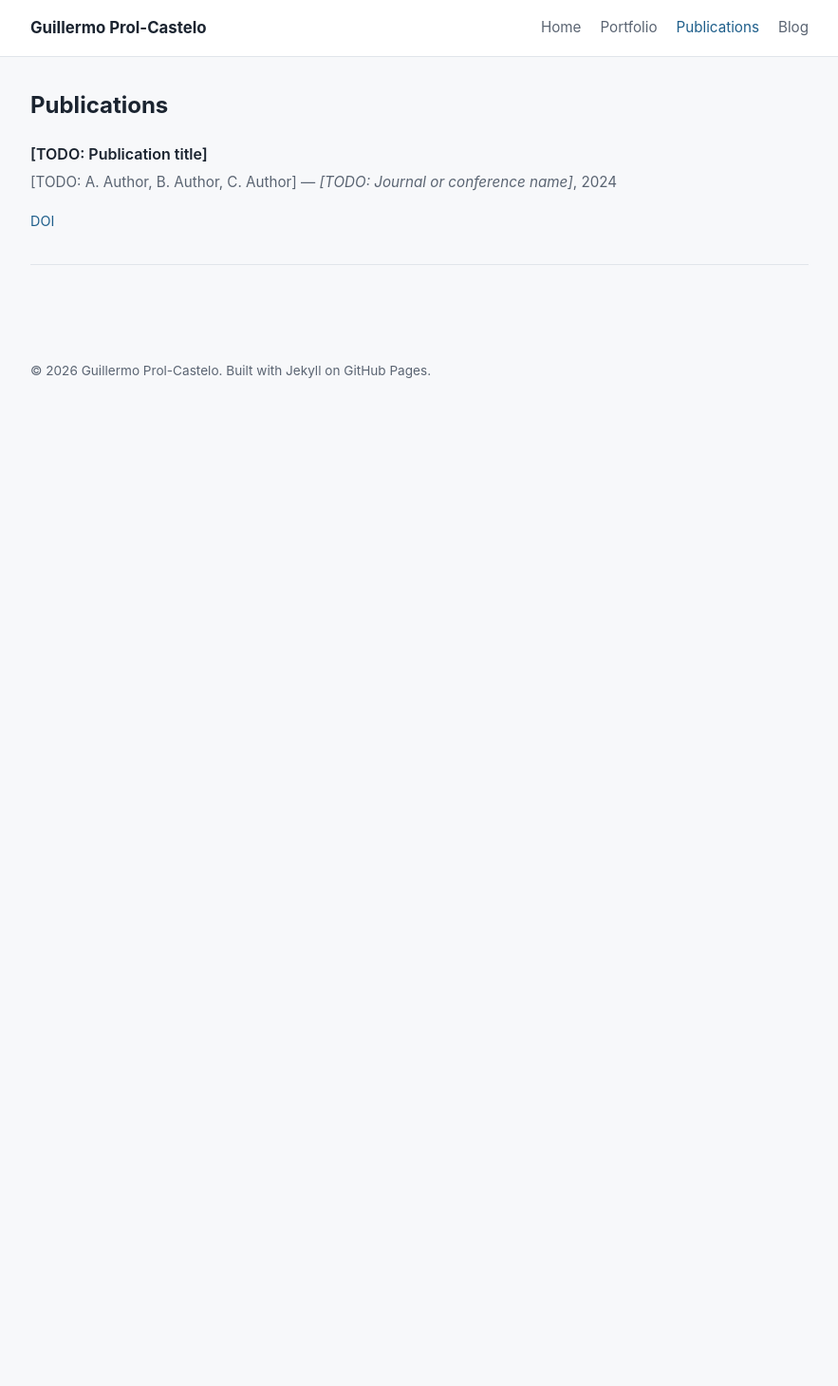
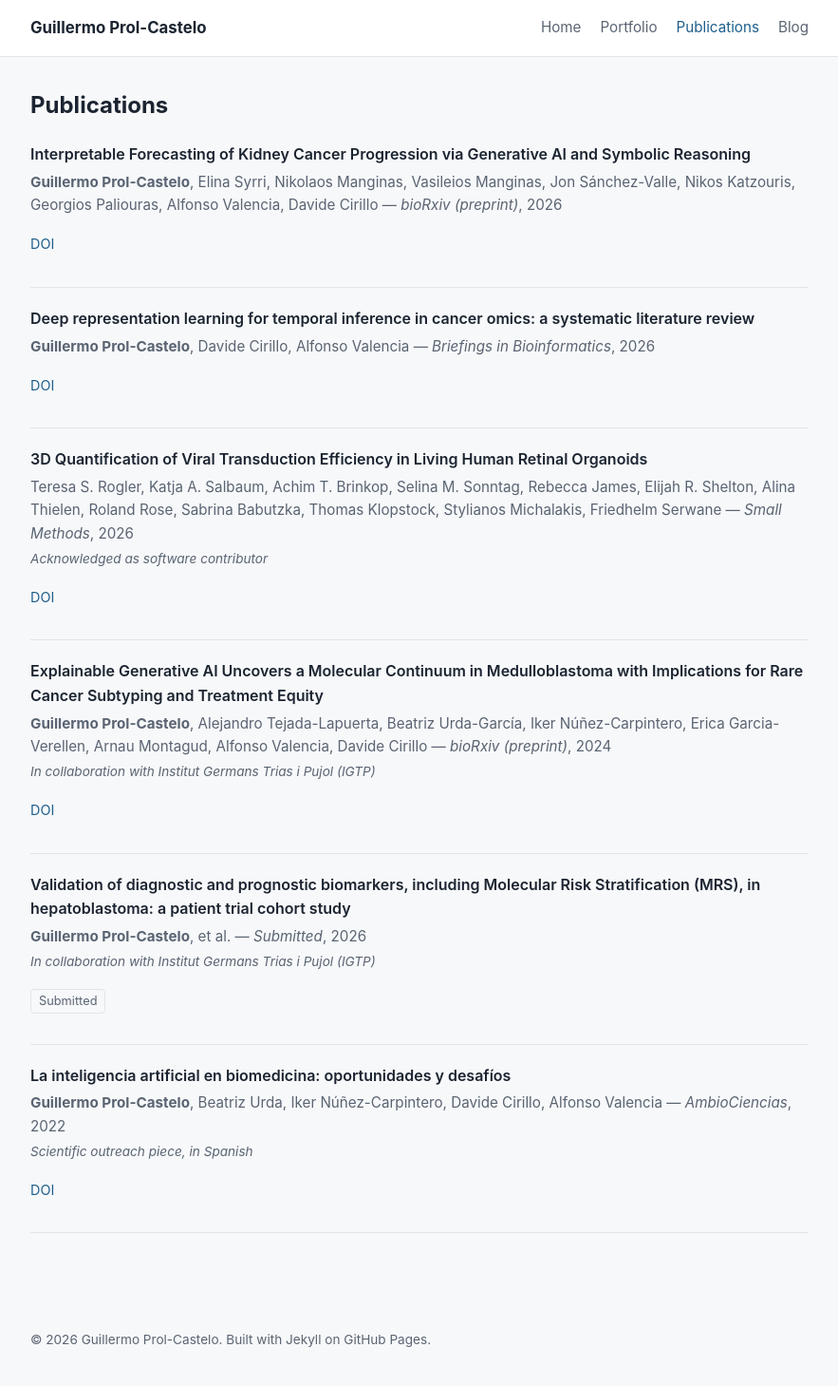
Before and after one commit to gprolcastelo/gpcastelo.github.io, a Jekyll site: the page built from publications.md, in a window 1280 px wide. Shown: the whole page at 95% size, without its empty margins (198-1081 px from the left). Built offline with Jekyll 4.4.1, drawn with Linux system fonts in a browser that asks for light colours; before the commit the page ends 900 px from its top, so only the background shows below that.

Commit message:
Fill in real publications from CV
Populate _data/publications.yml with the six publications listed in
CV.pdf. Author lists and venues were cross-checked against Crossref
metadata for each DOI, which also resolved an ambiguity in the CV's
two-column layout: the AmbioCiencias DOI belongs to the Spanish
outreach piece, not the hepatoblastoma study (which is unpublished/
submitted and has no DOI yet).

Extend publications.md to render an optional per-entry note (e.g.
contributor role, collaboration credit) and a "Submitted" status
badge for work without a DOI, and bold the CV owner's name within
each author list.

```diff
--- a/_data/publications.yml
+++ b/_data/publications.yml
@@ -1,7 +1,43 @@
-# Add one entry per publication. doi_url and pdf_url are optional — omit or leave blank if not applicable.
-- title: "[TODO: Publication title]"
-  authors: "[TODO: A. Author, B. Author, C. Author]"
-  venue: "[TODO: Journal or conference name]"
+# One entry per publication, most recent first.
+# doi_url / pdf_url optional. `status` is used instead of doi_url for unpublished work.
+# `note` is optional small-print context (e.g. contributor role).
+
+- title: "Interpretable Forecasting of Kidney Cancer Progression via Generative AI and Symbolic Reasoning"
+  authors: "Guillermo Prol-Castelo, Elina Syrri, Nikolaos Manginas, Vasileios Manginas, Jon Sánchez-Valle, Nikos Katzouris, Georgios Paliouras, Alfonso Valencia, Davide Cirillo"
+  venue: "bioRxiv (preprint)"
+  year: 2026
+  doi_url: "https://doi.org/10.64898/2026.08.23.746526"
+
+- title: "Deep representation learning for temporal inference in cancer omics: a systematic literature review"
+  authors: "Guillermo Prol-Castelo, Davide Cirillo, Alfonso Valencia"
+  venue: "Briefings in Bioinformatics"
+  year: 2026
+  doi_url: "https://doi.org/10.1093/bib/bbag147"
+
+- title: "3D Quantification of Viral Transduction Efficiency in Living Human Retinal Organoids"
+  authors: "Teresa S. Rogler, Katja A. Salbaum, Achim T. Brinkop, Selina M. Sonntag, Rebecca James, Elijah R. Shelton, Alina Thielen, Roland Rose, Sabrina Babutzka, Thomas Klopstock, Stylianos Michalakis, Friedhelm Serwane"
+  venue: "Small Methods"
+  year: 2026
+  doi_url: "https://doi.org/10.1002/smtd.202401050"
+  note: "Acknowledged as software contributor"
+
+- title: "Explainable Generative AI Uncovers a Molecular Continuum in Medulloblastoma with Implications for Rare Cancer Subtyping and Treatment Equity"
+  authors: "Guillermo Prol-Castelo, Alejandro Tejada-Lapuerta, Beatriz Urda-García, Iker Núñez-Carpintero, Erica Garcia-Verellen, Arnau Montagud, Alfonso Valencia, Davide Cirillo"
+  venue: "bioRxiv (preprint)"
   year: 2024
-  doi_url: "https://doi.org/XX.XXXX/XXXXXXX"   # TODO
-  pdf_url: ""   # TODO (optional)
+  doi_url: "https://doi.org/10.1101/2024.12.30.630738"
+  note: "In collaboration with Institut Germans Trias i Pujol (IGTP)"
+
+- title: "Validation of diagnostic and prognostic biomarkers, including Molecular Risk Stratification (MRS), in hepatoblastoma: a patient trial cohort study"
+  authors: "Guillermo Prol-Castelo, et al."
+  venue: "Submitted"
+  year: 2026
+  status: "Submitted"
+  note: "In collaboration with Institut Germans Trias i Pujol (IGTP)"
+
+- title: "La inteligencia artificial en biomedicina: oportunidades y desafíos"
+  authors: "Guillermo Prol-Castelo, Beatriz Urda, Iker Núñez-Carpintero, Davide Cirillo, Alfonso Valencia"
+  venue: "AmbioCiencias"
+  year: 2022
+  doi_url: "https://doi.org/10.18002/ambioc.i20.7484"
+  note: "Scientific outreach piece, in Spanish"
--- a/assets/css/main.css
+++ b/assets/css/main.css
@@ -254,6 +254,23 @@ body {
   font-size: 0.9rem;
 }
 
+.pub-note {
+  color: var(--color-muted);
+  font-size: 0.85rem;
+  font-style: italic;
+  margin: 0 0 0.35rem;
+}
+
+.pub-status {
+  display: inline-block;
+  background: var(--color-bg);
+  border: 1px solid var(--color-border);
+  color: var(--color-muted);
+  font-size: 0.8rem;
+  padding: 0.1rem 0.5rem;
+  border-radius: 4px;
+}
+
 /* Blog */
 
 .post-list {
--- a/publications.md
+++ b/publications.md
@@ -6,10 +6,12 @@ title: Publications
 {% for pub in site.data.publications %}
   <li class="pub-item">
     <p class="pub-title">{{ pub.title }}</p>
-    <p class="pub-meta">{{ pub.authors }} — <em>{{ pub.venue }}</em>, {{ pub.year }}</p>
+    <p class="pub-meta">{{ pub.authors | replace: "Guillermo Prol-Castelo", "<strong>Guillermo Prol-Castelo</strong>" }} — <em>{{ pub.venue }}</em>, {{ pub.year }}</p>
+    {% if pub.note %}<p class="pub-note">{{ pub.note }}</p>{% endif %}
     <p class="pub-links">
       {% if pub.doi_url %}<a href="{{ pub.doi_url }}" target="_blank" rel="noopener">DOI</a>{% endif %}
       {% if pub.pdf_url and pub.pdf_url != "" %} · <a href="{{ pub.pdf_url }}" target="_blank" rel="noopener">PDF</a>{% endif %}
+      {% if pub.status %}<span class="pub-status">{{ pub.status }}</span>{% endif %}
     </p>
   </li>
 {% endfor %}
```
